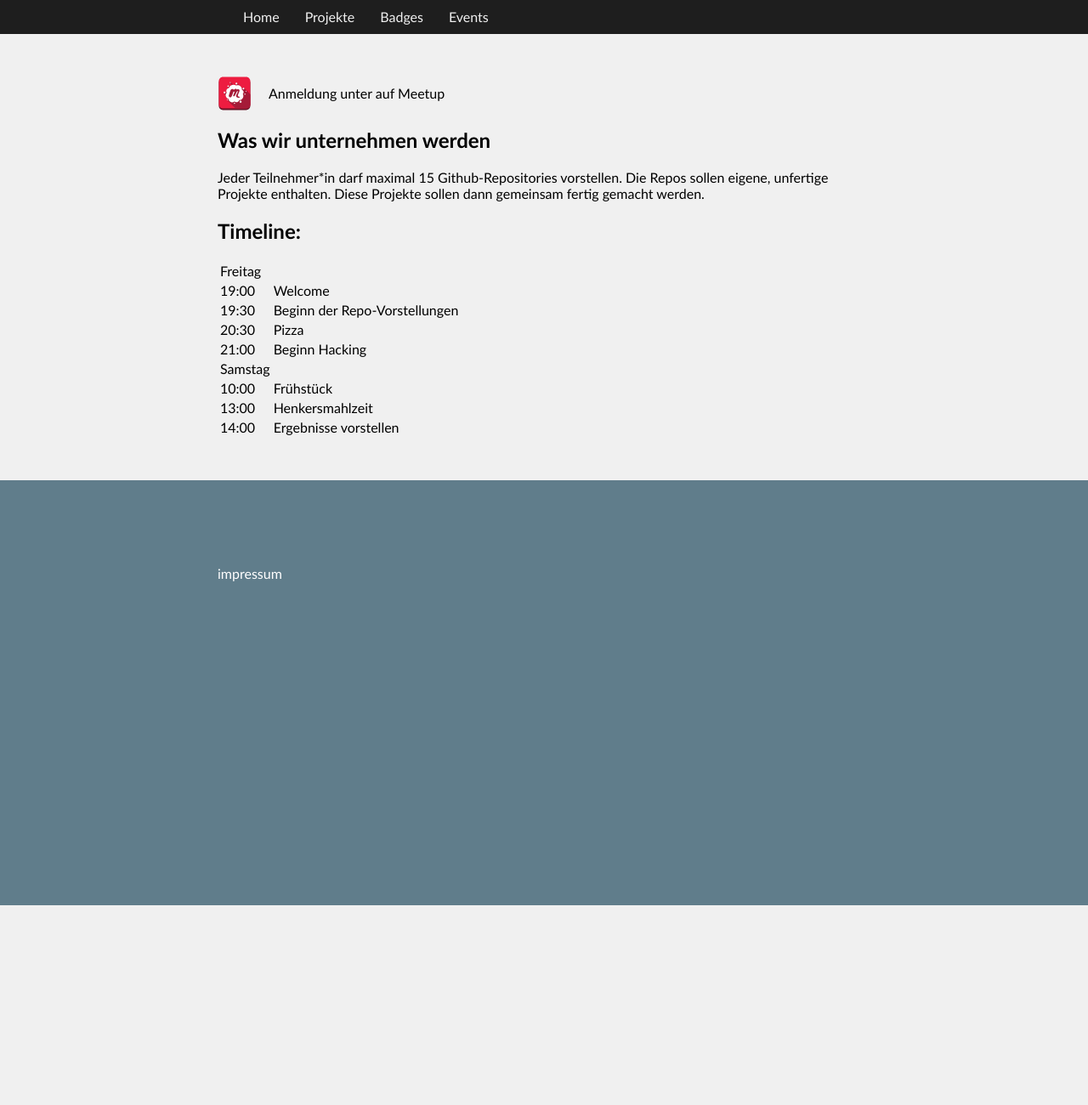
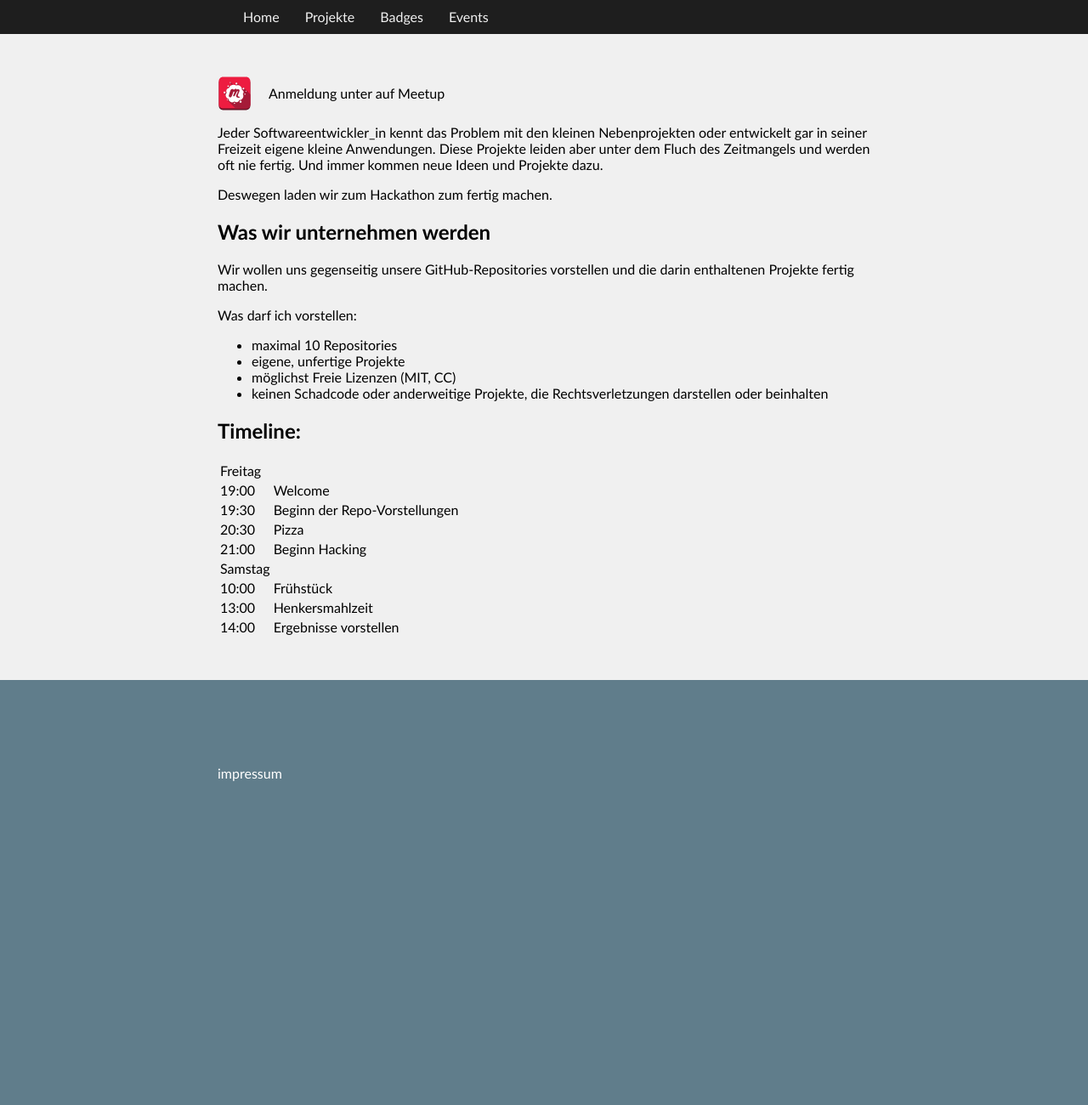
Before and after one commit to opendata-heilbronn/codeforheilbronn-de, a Jekyll site: the page built from _events/2017-10-11-github-hackathon.md, in a window 1280 px wide. Shown: the whole page at 85% size. Built offline with Jekyll 4.4.1, drawn with Linux system fonts in a browser that asks for light colours; before the commit the page ends 1065 px from its top, so only the background shows below that.

Commit message:
open graph

```diff
--- a/_events/2017-10-11-github-hackathon.md
+++ b/_events/2017-10-11-github-hackathon.md
@@ -1,26 +1,40 @@
 ---
 layout: event
-name: GitHub Hackathon - stop starting, start finishing
+title: GitHub Hackathon - stop starting, start finishing
 tags: [hackathon]
-image: /uploads/badge-001-projektleiter.svg
+image: /uploads/9e87d584-21af-401d-970a-49a4d5beb35d.png
 published: true
 registration: https://www.meetup.com/de-DE/preview/codeforhn/events/243961462
 start: 15.12.2017
 ---
 
+Jeder Softwareentwickler_in kennt das Problem mit den kleinen Nebenprojekten oder entwickelt gar in seiner Freizeit eigene kleine Anwendungen.
+Diese Projekte leiden aber unter dem Fluch des Zeitmangels und werden oft nie fertig. Und immer kommen neue Ideen und Projekte dazu.
+
+Deswegen laden wir zum Hackathon zum fertig machen.
+
+
+
+
 ## Was wir unternehmen werden
-Jeder Teilnehmer*in darf maximal 15 Github-Repositories vorstellen.
-Die Repos sollen eigene, unfertige Projekte enthalten.
-Diese Projekte sollen dann gemeinsam fertig gemacht werden.
+
+Wir wollen uns gegenseitig unsere GitHub-Repositories vorstellen und die darin enthaltenen Projekte fertig machen.
+
+Was darf ich vorstellen:
+* maximal 10 Repositories
+* eigene, unfertige Projekte
+* möglichst Freie Lizenzen (MIT, CC)
+* keinen Schadcode oder anderweitige Projekte, die Rechtsverletzungen darstellen oder beinhalten
+
 
 ## Timeline:
 
 Freitag |
-19:00 | Welcome
-19:30 | Beginn der Repo-Vorstellungen
-20:30 | Pizza
-21:00 | Beginn Hacking
+19:00   | Welcome
+19:30   | Beginn der Repo-Vorstellungen
+20:30   | Pizza
+21:00   | Beginn Hacking
 Samstag |
-10:00 | Frühstück
-13:00 | Henkersmahlzeit
-14:00 | Ergebnisse vorstellen
+10:00   | Frühstück
+13:00   | Henkersmahlzeit
+14:00   | Ergebnisse vorstellen
--- a/_includes/cfh-event-card.html
+++ b/_includes/cfh-event-card.html
@@ -2,7 +2,7 @@
         <div class="cfh-card-image" style="background-image: url({{ include.event.image }});"></div>
 
         <div class="cfh-card-content">
-            <h3>{{ include.event.name }}</h3>
+            <h3>{{ include.event.title }}</h3>
             <p>{{ include.event.teaser }}</p>
         </div>
 
--- a/_includes/head.html
+++ b/_includes/head.html
@@ -1,3 +1,11 @@
 <meta charset="utf-8">
-<!-- <link rel="stylesheet" media="screen and (min-device-width: 1200px)" href="/styles/main.css" /> -->
+
+{% if page.title %} <meta property="og:title" content="{{ page.title }}" /> {% endif %}
+{% if page.teaser %} <meta property="og:description" content="{{ page.teaser }}" /> {% endif %}
+{% if page.layout == 'blog' %} <meta property="og:type" content="article" /> {% endif %}
+{% if page.layout == 'event' %} <meta property="og:type" content="website" /> {% endif %}
+{% if page.url %} <meta property="og:url" content="{{ page.url }}" /> {% endif %}
+{% if page.image %} <meta property="og:image" content="{{ page.image }}" /> {% else %} <meta property="og:image" content="/uploads/CodeForHeilbronn.svg" />  {% endif %}
+
+
 <link rel="stylesheet" href="/styles/main.css" />
```
Also changed, not shown: _events/2017-11-14-34C3-Hackathon.md (added, +15 -0 lines), _uploads/2f590ffc-7d7b-4a57-ba8d-f2834cca8dfd.jpg (added), _uploads/9e87d584-21af-401d-970a-49a4d5beb35d.png (added), index.html (line endings or trailing spaces).
